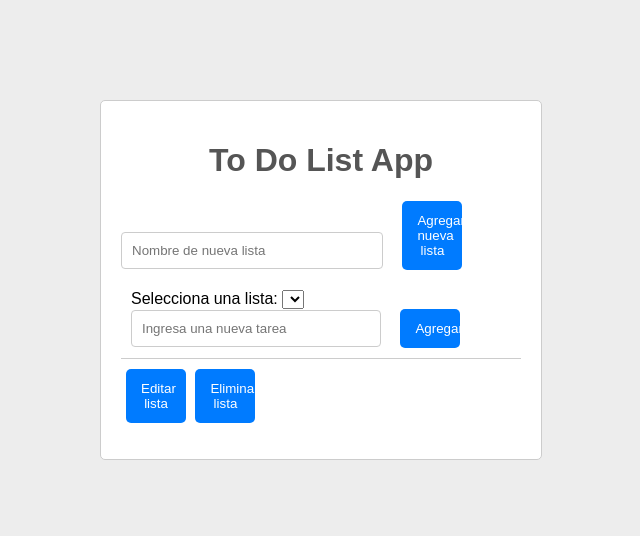
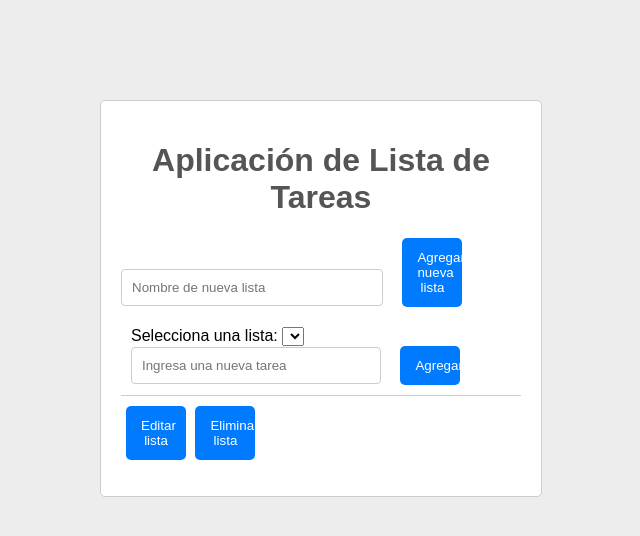
Before and after one commit to CapitanaIzi/ListaTareasYout, a plain HTML site: page index.html in a window 1280 px wide. Shown: the whole page, without its empty margins (319-959 px from the left). Drawn offline with Linux system fonts and the light colour scheme.

```diff
--- a/index.html
+++ b/index.html
@@ -3,13 +3,13 @@
 
 <head>
 
-    <title> To Do List App</title>
+    <title> Aplicación de Lista de Tareas</title>
     <link rel="stylesheet" href="styles.css" type="text/css">
 </head>
 
 <body>
     <div class="container">
-        <h1> To Do List App </h1>
+        <h1> Aplicación de Lista de Tareas </h1>
 
         <div id="listContainer">
             <input type="text" id="listInput" placeholder="Nombre de nueva lista" />
```
